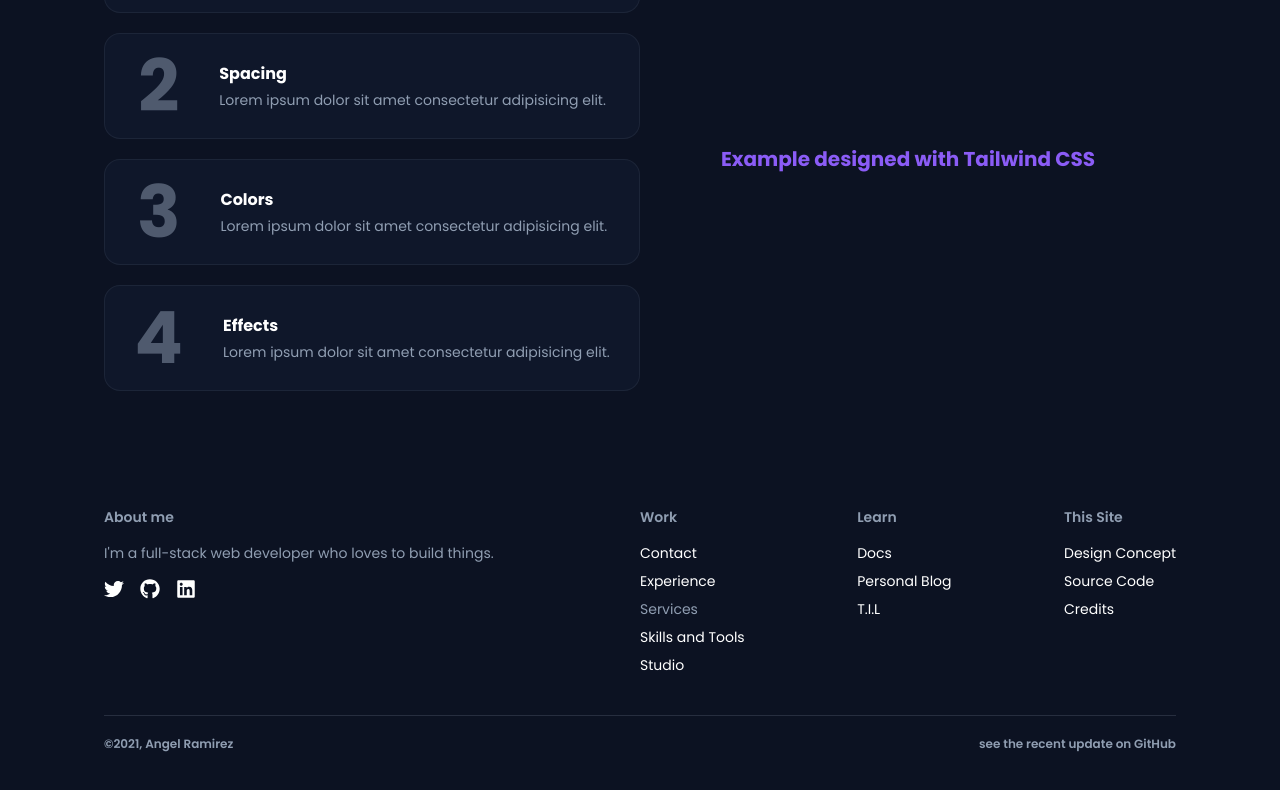
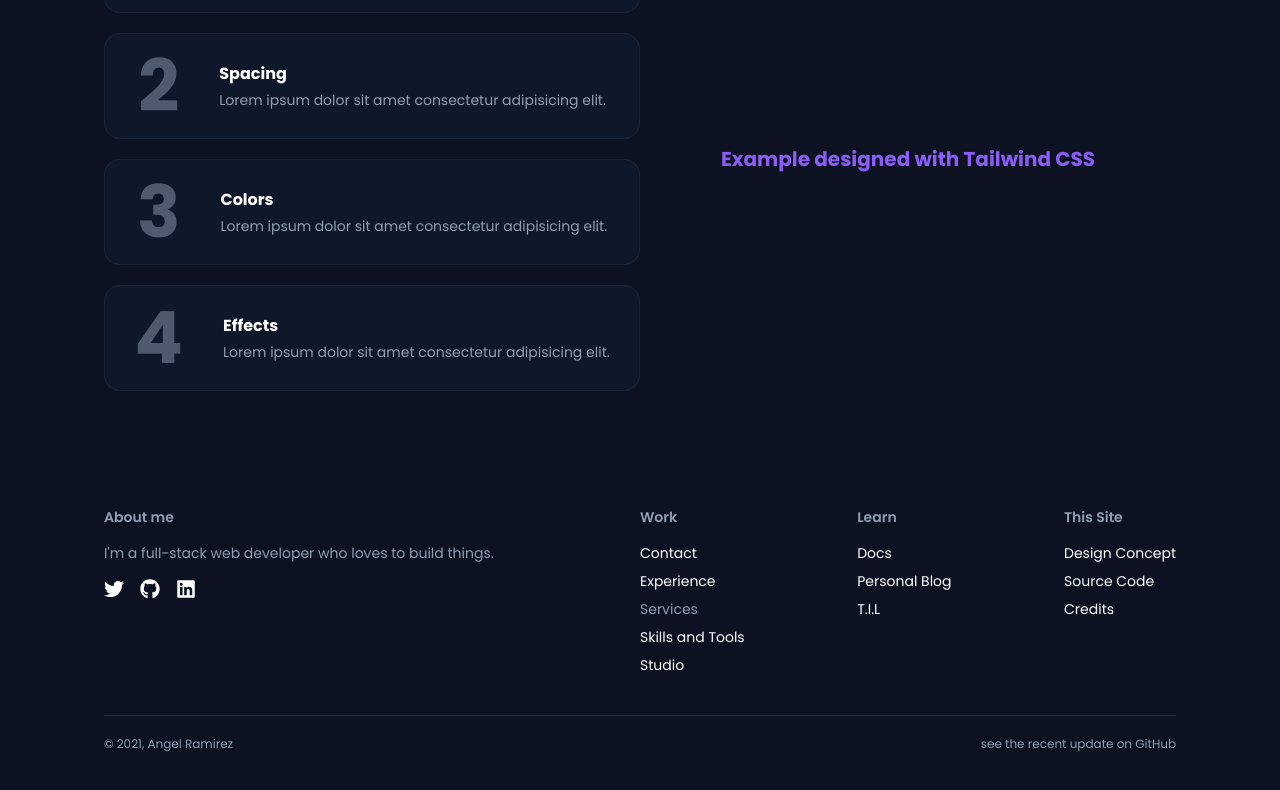
Before and after one commit to ImJars/Development-full-coding, a React (Vite) app: page / in a window 1280 px wide. Shown: the part 1409-2199 px from the top of the page. Built offline with nearby package versions, Linux system fonts and the light colour scheme.

Commit message:
Update footer.jsx

```diff
--- a/src/footer.jsx
+++ b/src/footer.jsx
@@ -64,10 +64,10 @@ function Footer() {
         </div>
         <div className="border-t border-text-general border-opacity-20 mt-8">
           <div className="flex justify-between mt-5">
-            <h1 className="text-text-general font-semibold text-xs">
-              ©2021, Angel Ramirez
+            <h1 className="text-text-general text-xs">
+              © 2021, Angel Ramirez
             </h1>
-            <h2 className="text-text-general font-semibold text-xs">
+            <h2 className="text-text-general text-xs">
               see the recent update on GitHub
             </h2>
           </div>
```
